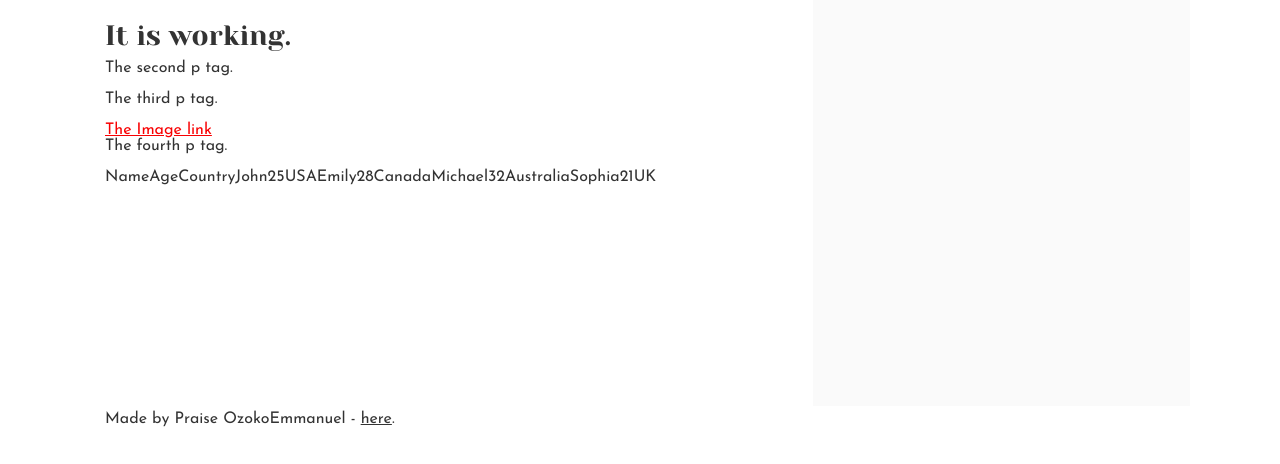
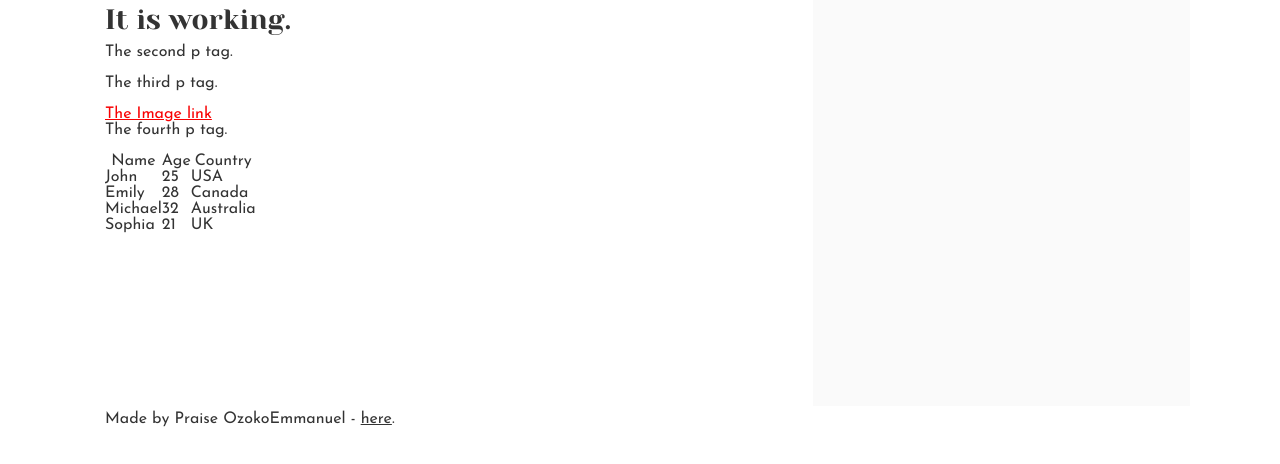
Before and after one commit to Praisel-create/My_First_Portfolio, a plain HTML site: page css_basic/index.html in a window 1280 px wide. Shown: the part 314-778 px from the top of the page. Drawn offline with Linux system fonts and the light colour scheme.

Commit message:
corrected table format

```diff
--- a/css_basic/index.html
+++ b/css_basic/index.html
@@ -1,9 +1,6 @@
 <!DOCTYPE html>
 <html>
     <head>
-        .flex_container{
-            flex-direction: column
-        }
         <title>My First Webpage</title>
         <link href="base.css" rel="stylesheet">
         <link href="styles.css" rel="stylesheet">
@@ -31,31 +28,35 @@
                 <p>The fourth p tag.</p>
 
                 <table>
+                    <thead>
                         <tr>
-                        <thead>Name</thead>
-                        <thead>Age</thead>
-                        <thead>Country</thead>
+                            <th>Name</th>
+                            <th>Age</th>
+                            <th>Country</th>
+                        </tr>
+                    </thead>
+                    <tbody>
+                        <tr>
+                            <td>John</td>
+                            <td>25</td>
+                            <td>USA</td>
                         </tr>
                         <tr>
-                        <tbody>John</tbody>
-                        <tbody>25</tbody>
-                        <tbody>USA</tbody>
+                            <td>Emily</td>
+                            <td>28</td>
+                            <td>Canada</td>
                         </tr>
                         <tr>
-                        <tbody>Emily</tbody>
-                        <tbody>28</tbody>
-                        <tbody>Canada</tbody>
+                            <td>Michael</td>
+                            <td>32</td>
+                            <td>Australia</td>
                         </tr>
                         <tr>
-                        <tbody>Michael</tbody>
-                        <tbody>32</tbody>
-                        <tbody>Australia</tbody>
+                            <td>Sophia</td>
+                            <td>21</td>
+                            <td>UK</td>
                         </tr>
-                    <tr>
-                        <tbody>Sophia</tbody>
-                        <tbody>21</tbody>
-                        <tbody>UK</tbody>
-                    </tr>
+                    </tbody>
                 </table>
             </article>
             <aside>
```
Lines whose indentation alone changed are shown as unchanged.
